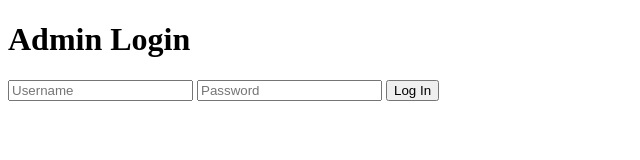
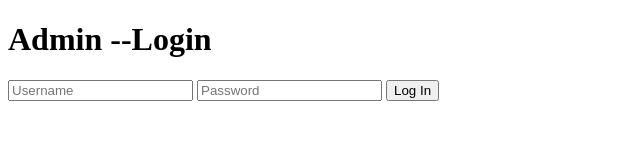
Before and after one commit to Bagusbachtiar/qr_table_app, a website: page public/admin/login.html in a window 1280 px wide. Shown: the whole page, without its empty margins (0-640 px from the left). Drawn offline with Linux system fonts and the light colour scheme.

Commit message:
nothing to add

```diff
--- a/public/admin/login.html
+++ b/public/admin/login.html
@@ -4,7 +4,7 @@
   <title>Admin Login</title>
 </head>
 <body>
-  <h1>Admin Login</h1>
+  <h1>Admin --Login</h1>
   <form id="login-form">
     <input type="text" id="username" placeholder="Username" required>
     <input type="password" id="password" placeholder="Password" required>
```
